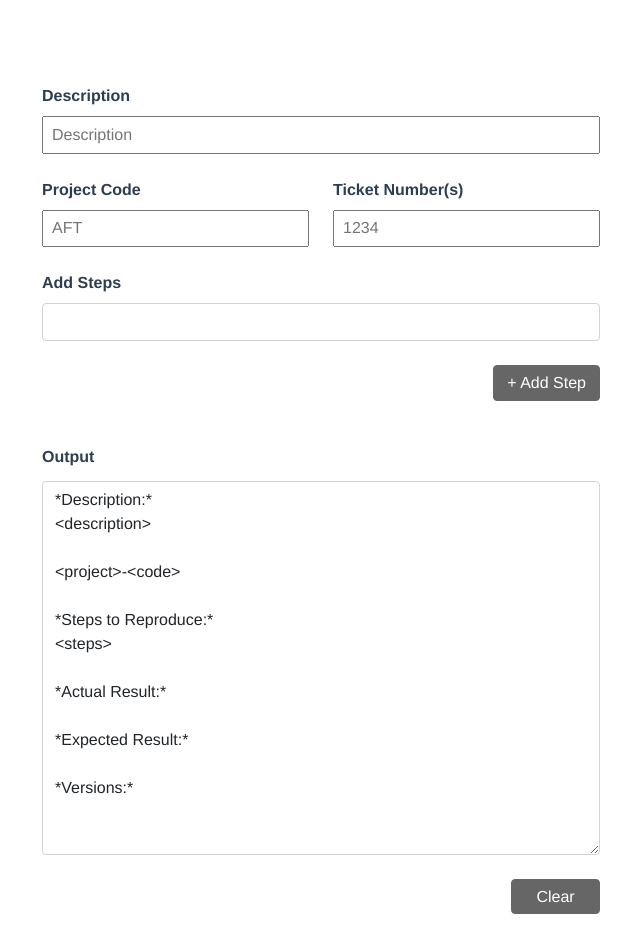
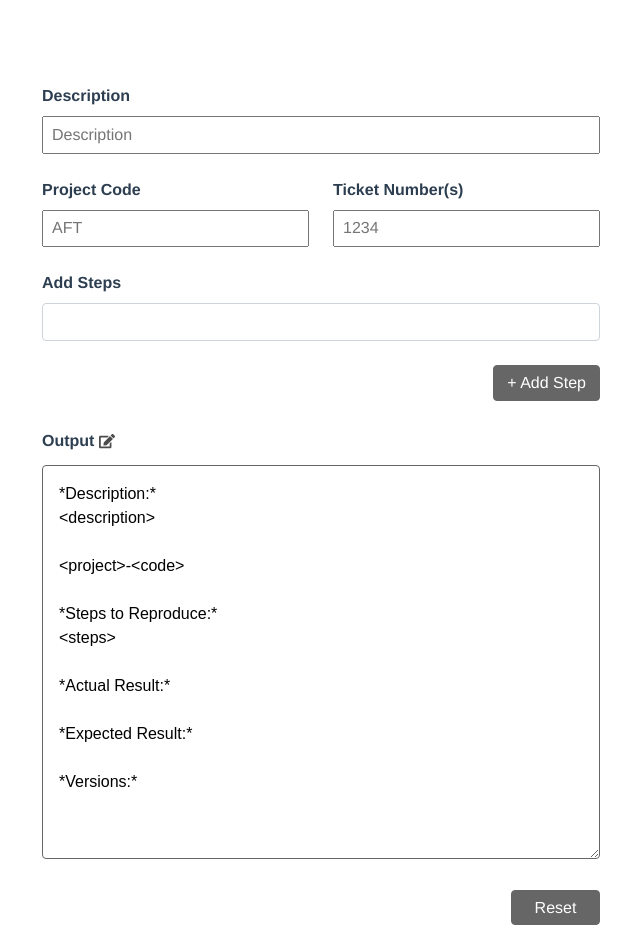
Before and after one commit to techdude101/bug-ticket-markdown-generator, a Vue app: page / in a window 1280 px wide. Shown: the whole page, without its empty margins (319-959 px from the left). Built offline with nearby package versions, Linux system fonts and the light colour scheme.

Commit message:
Fixed 'Avoid mutating a prop directly' error

```diff
--- a/package.json
+++ b/package.json
@@ -7,7 +7,7 @@
     "serve": "vue-cli-service serve --port 5000",
     "build": "vue-cli-service build",
     "deploy": "node ./node_modules/vue-gh-pages/index.js -p -b gh-pages",
-    "test:unit": "vue-cli-service test:unit --coverage",
+    "test:unit": "vue-cli-service test:unit --coverage --watch",
     "lint": "vue-cli-service lint"
   },
   "dependencies": {
--- a/src/App.vue
+++ b/src/App.vue
@@ -9,6 +9,7 @@
       labelText="Description"
       placeholderText="Description"
       tooltipText=""
+      :pattern="regexPatterns.PRINTABLE_CHARACTERS"
       inputElementName="bugDescriptionInput"
       labelElementName="bugDescriptionLabel"
       errorElementName="bugDescriptionError"
@@ -23,6 +24,7 @@
           labelText="Project Code"
           placeholderText="AFT"
           tooltipText=""
+          :pattern="regexPatterns.ALPHA_WHITESPACE"
           inputElementName="projectCodeInput"
           labelElementName="projectCodeLabel"
           errorElementName="projectCodeError"
@@ -36,6 +38,7 @@
           labelText="Ticket Number(s)"
           placeholderText="1234"
           tooltipText="Ticket Number(s) e.g. 1234 or 123, 1234"
+          :pattern="regexPatterns.DIGITS_AND_COMMA"
           inputElementName="ticketNumbersInput"
           labelElementName="ticketNumbersLabel"
           errorElementName="ticketNumbersError"
@@ -50,6 +53,7 @@
       labelText="Add Steps"
       placeholderText="Login to ..."
       tooltipText="Steps to Recreate"
+      :pattern="regexPatterns.ALPHA_NUMERIC_WHITESPACE"
       inputElementName="addStepsInput"
       labelElementName="addStepsLabel"
       errorElementName="addStepsError"
@@ -63,7 +67,7 @@
       <button @click="addStep" class="mt-4 mb-2 float-end min-width-12">+ Add Step</button>
       </b-col>
     </b-row>
-    <b-row class="mt-4">
+    <b-row class="mt-2">
       <b-col>
         <div v-if="hasMounted">
           <strong>
@@ -76,18 +80,18 @@
               </a>
             </label>
           </strong>
-        <b-form-textarea
+          <textarea
             id="textarea"
             placeholder="Enter something..."
             name="outputTextArea"
             rows="15"
             max-rows="15"
-          @update="handleOutputTextChange"
+            @keyup="handleOutputTextChange"
             :value="generateOutputText"
-    ></b-form-textarea>
+          ></textarea>
         <b-row>
       <b-col>
-      <button @click="resetForm" class="mt-4 mb-2 float-end min-width-10">Clear</button>
+      <button @click="resetForm" class="mt-4 mb-2 float-end min-width-10">Reset</button>
       </b-col>
     </b-row>
     </div>
@@ -111,6 +115,7 @@ import {
   getBrowserVersion,
   getTemplateFromLocalStorage,
 } from './utils/helpers';
+import regexPatterns from './constants/regexPatterns';
 
 export default {
   name: 'App',
@@ -136,6 +141,7 @@ export default {
       steps: [],
       descriptionPosition: 0,
       inputsDisabled: false,
+      regexPatterns,
     };
   },
   computed: {
@@ -223,7 +229,9 @@ export default {
           break;
       }
     },
-    handleOutputTextChange() {
+    handleOutputTextChange(e) {
+      console.log('Output changed');
+      this.outputText = e.target.value;
       this.disableInputFields();
     },
     handleListChange(value) {
--- a/src/components/CustomDataList.vue
+++ b/src/components/CustomDataList.vue
@@ -8,10 +8,13 @@
         {{ tooltipText }}
       </span>
     </strong>
-    <b-form-input list="my-list-id" :name=inputElementName
+    <b-form-input
+      list="my-list-id"
+      :name=inputElementName
       v-model="value"
       @change=handleChange
       @keyup=handleChange
+      :pattern="pattern"
       v-on:keyup.enter=handleKeyPress></b-form-input>
     <datalist id="my-list-id" class="custom-datalist">
       <option :key=option
@@ -34,6 +37,9 @@ export default {
     labelText: {
       default: 'Label',
       type: String,
+    },
+    pattern: {
+      default: '[a-zA-Z0-9]',
     },
     placeholderText: {
       default: 'Placeholder',
--- a/src/components/InputText.vue
+++ b/src/components/InputText.vue
@@ -7,7 +7,7 @@
     </strong>
     <input
       :name=inputElementName
-      v-model="textValue"
+      :value="textValue"
       :placeholder=placeholderText
       @keyup=handleChange
       :pattern="pattern"
@@ -52,7 +52,7 @@ export default {
       type: String,
     },
     pattern: {
-      default: '[a-z0-9]',
+      default: '[a-zA-Z0-9]+',
       type: String,
     },
     title: {
--- /dev/null
+++ b/src/constants/regexPatterns.js
@@ -0,0 +1,11 @@
+const PRINTABLE_CHARACTERS = '[\\s\\w\\d:"!£$%^&*()_+-=#~\\xC0\\-\\xff]+';
+const ALPHA_NUMERIC_WHITESPACE = '[\\s\\w\\d:\\xC0-\\xff]+';
+const ALPHA_WHITESPACE = '[\\s\\w\\xC0-\\xff]+';
+const DIGITS_AND_COMMA = '[\\d,]+';
+
+export default {
+  PRINTABLE_CHARACTERS,
+  ALPHA_NUMERIC_WHITESPACE,
+  ALPHA_WHITESPACE,
+  DIGITS_AND_COMMA,
+};
--- a/src/styles/custom.css
+++ b/src/styles/custom.css
@@ -14,6 +14,17 @@ button:hover {
   text-decoration: underline;
 }
 
+textarea {
+  height: 100%;
+  width: 100%;
+  border-radius: 4px;
+  font-size: 16px;
+  font-family: 'Avenir LT Std', sans-serif;
+  border: 1px solid rgb(102, 102, 102);
+  white-space: pre-line;
+  padding: 1rem;
+}
+
 .input-text {
   display: flex;
   flex-direction: column;
@@ -21,6 +32,14 @@ button:hover {
 
 .input-text input {
   padding: 0.3em 0.5em;
+}
+
+.input-text input:invalid {
+  border: 2px solid red;
+}
+
+input:invalid {
+  border: 2px solid red;
 }
 
 .custom-datalist {
@@ -113,11 +132,13 @@ input:disabled {
 .editIcon svg {
   transition: all 100ms;
   width: 1rem;
-  visibility: hidden;
+  opacity: 0.7;
+  /* visibility: hidden; */
 }
 
 .editIcon:hover svg {
   transition: all 1s;
   width: 1rem;
   visibility: visible;
+  opacity: 1;
 }
```
Lines whose indentation alone changed are shown as unchanged.
